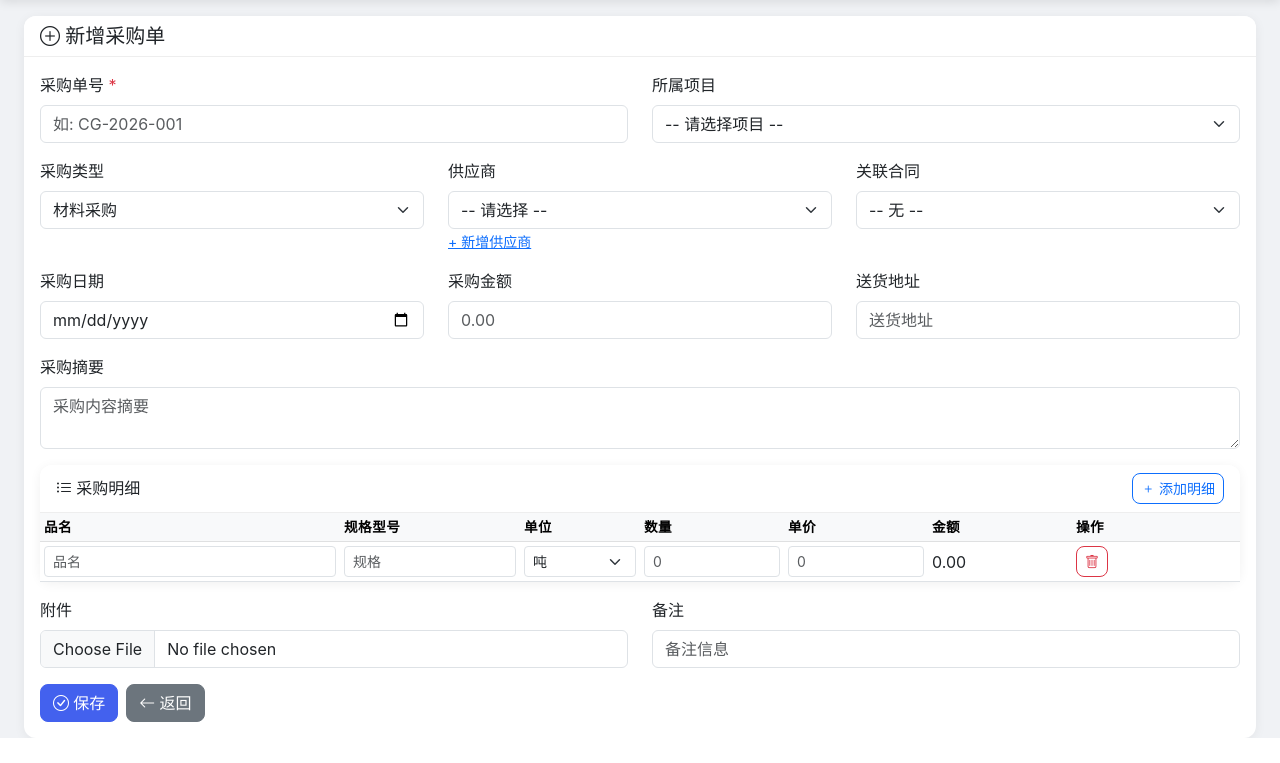
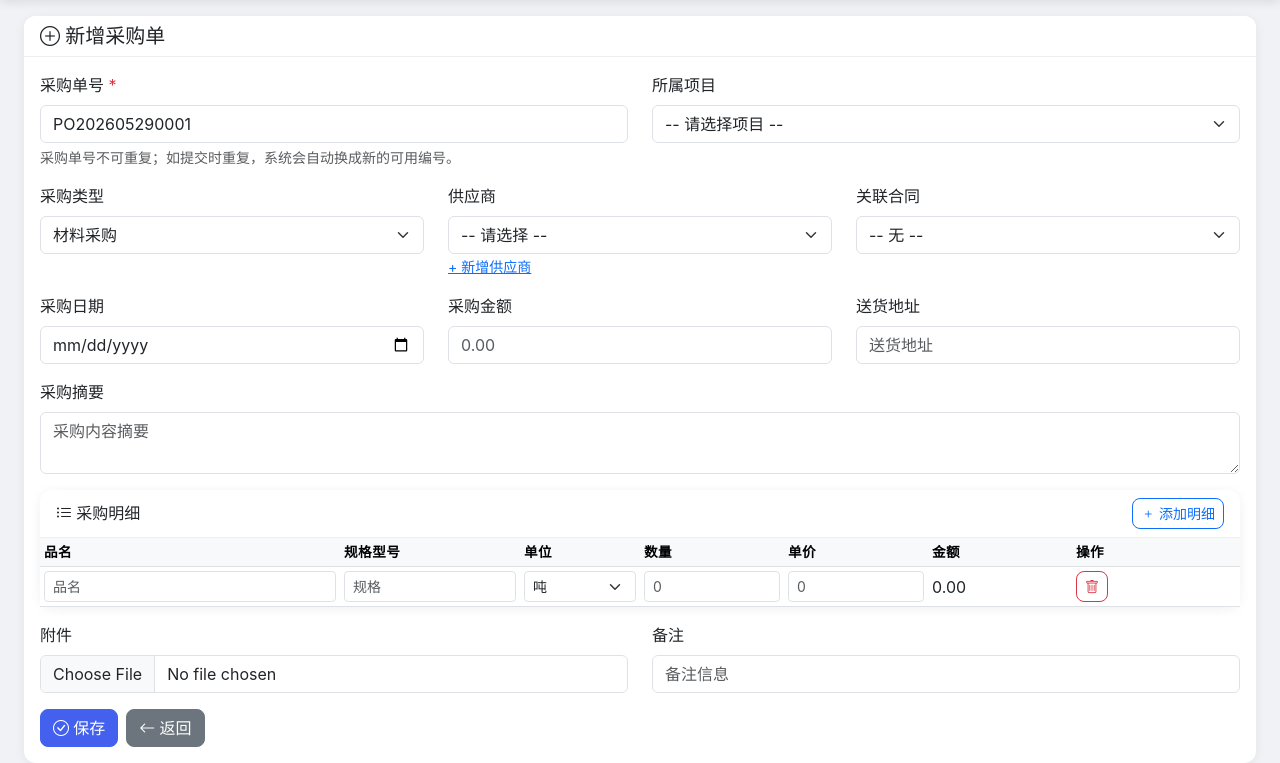
Before and after one commit to czmtxz/project-manager-system, a Flask app: page /purchase/add in a window 1280 px wide; the page is wider, and only the part inside the window is pictured. Shown: the part 152-915 px from the top of that part. Before the commit the page ends 890 px from the top of that part, so only its background shows below. Run offline with Flask 3, Linux system fonts and the light colour scheme; the visitor is signed in with stand-in values (Sample User, id 1); data that the repository does not hold is empty.

Commit message:
Auto sync 2026-05-29 11:02:58

```diff
--- a/templates/purchase_form.html
+++ b/templates/purchase_form.html
@@ -13,7 +13,8 @@
                     <div class="col-md-6">
                         <div class="mb-3">
                             <label class="form-label">采购单号 <span class="text-danger">*</span></label>
-                            <input type="text" name="purchase_no" class="form-control" placeholder="如: CG-2026-001" required value="{{ purchase.purchase_no if purchase else '' }}">
+                            <input type="text" name="purchase_no" class="form-control" placeholder="留空则系统自动生成" value="{{ purchase.purchase_no if purchase else (next_purchase_no or '') }}">
+                            <div class="form-text">采购单号不可重复；如提交时重复，系统会自动换成新的可用编号。</div>
                         </div>
                     </div>
                     <div class="col-md-6">
```
